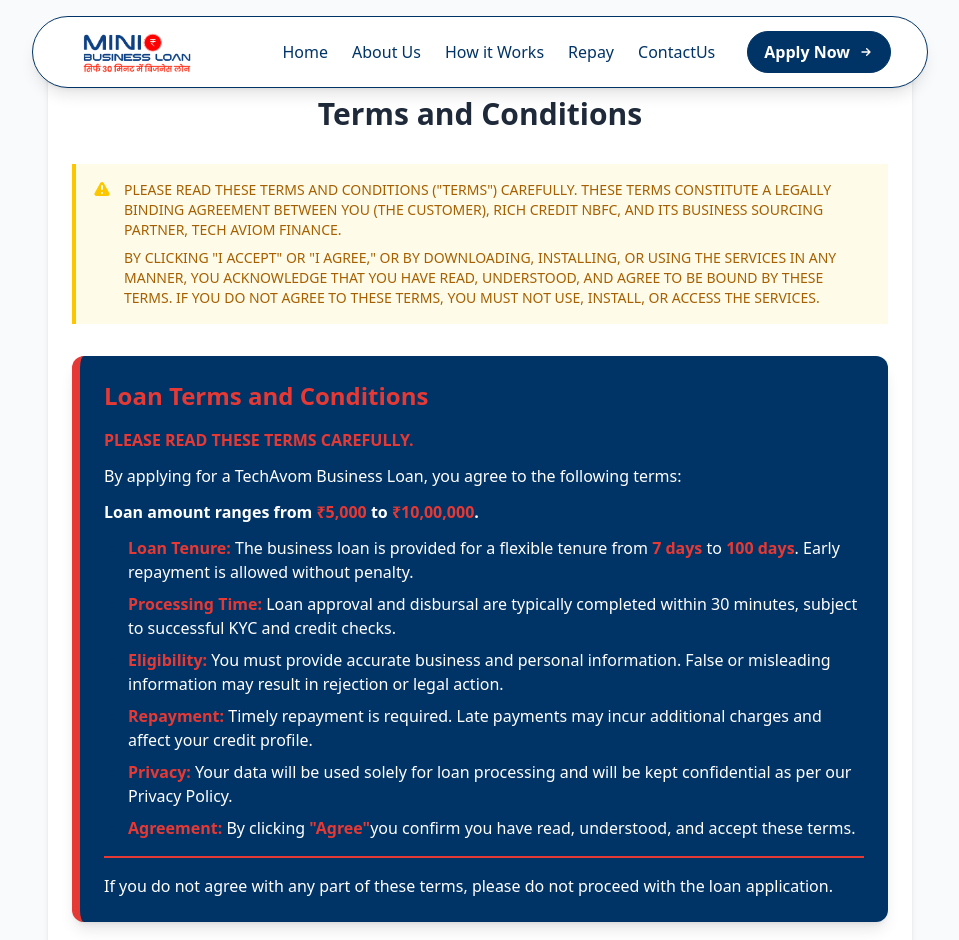
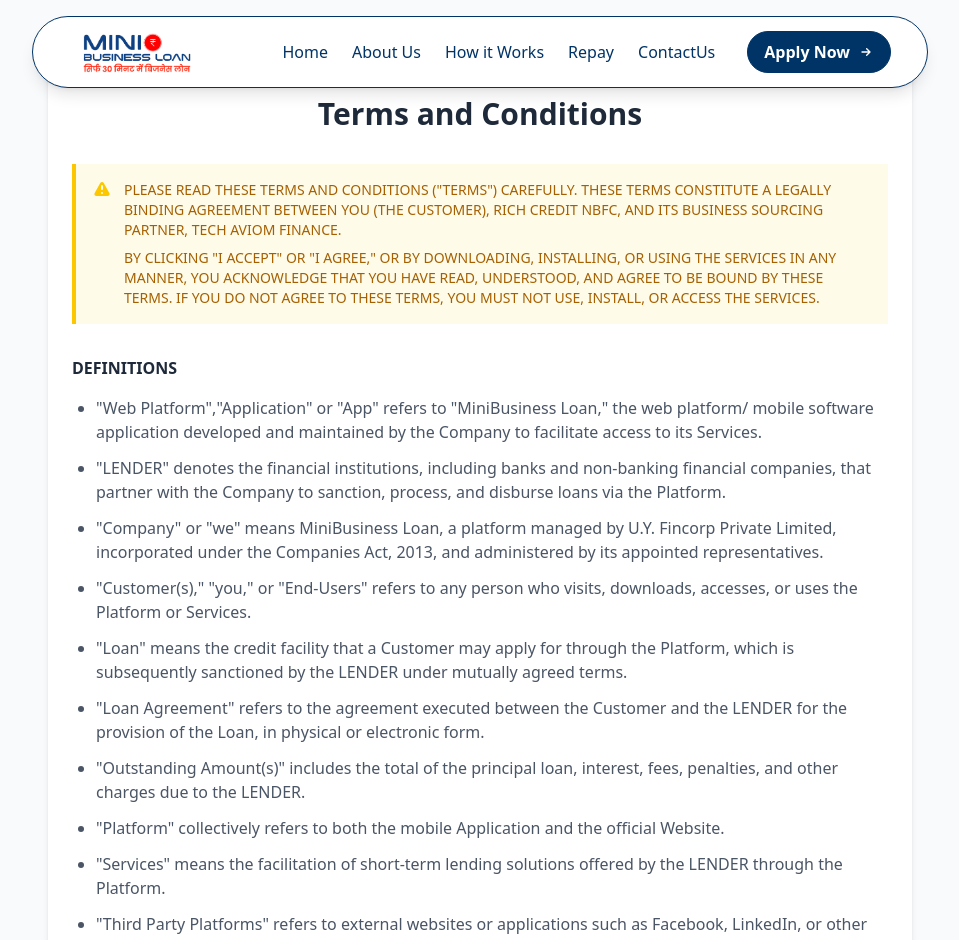
Before and after one commit to PremkushumMishra/minibusinessloan-frontend, a React (Vite) app: page /terms in a window 1280 px wide. Shown: the top 940 px of the page, without its empty margins (160-1119 px from the left). Built offline with nearby package versions, Linux system fonts and the light colour scheme.

Commit message:
update in footer

```diff
--- a/src/components/TalkingLoan.jsx
+++ b/src/components/TalkingLoan.jsx
@@ -18,7 +18,7 @@
           </h1>
           <p className="text-xl text-white mb-8">
             Get up to 10 Lacs Credit* <br />
-            <span className="text-xs text-gray-200">terms & conditions apply.</span>
+            <span className="text-[10px] text-gray-200">terms & conditions apply.</span>
           </p>
 
           <Link to="/mobile-verification">
--- a/src/components/TermsCondition.jsx
+++ b/src/components/TermsCondition.jsx
@@ -45,75 +45,11 @@
           </div>
 
           {/* Loan Terms Consent Section */}
-          <section className="mb-8 bg-[#003366] border-l-8 border-[#E53935] rounded-xl shadow-lg p-6">
-            <h2 className="text-2xl font-bold text-[#E53935] mb-4">
-              Loan Terms and Conditions
-            </h2>
-            <p className="text-[#E53935] font-bold mb-3">
-              PLEASE READ THESE TERMS CAREFULLY.
-            </p>
-            <p className="mb-3 text-white">
-              By applying for a TechAvom Business Loan, you agree to the
-              following terms:
-            </p>
-            <p className="mb-3 text-white font-semibold">
-              Loan amount ranges from{" "}
-              <span className="text-[#E53935] font-bold">₹5,000</span> to{" "}
-              <span className="text-[#E53935] font-bold">₹10,00,000</span>.
-            </p>
-            <ul className="list-disc pl-6 mb-3 text-white space-y-2 marker:text-[#003366]">
-              <li>
-                <span className="font-semibold text-[#E53935]">
-                  Loan Tenure:
-                </span>{" "}
-                The business loan is provided for a flexible tenure from{" "}
-                <span className="text-[#E53935] font-bold">7 days</span> to{" "}
-                <span className="text-[#E53935] font-bold">100 days</span>.
-                Early repayment is allowed without penalty.
-              </li>
-              <li>
-                <span className="font-semibold text-[#E53935]">
-                  Processing Time:
-                </span>{" "}
-                Loan approval and disbursal are typically completed within 30
-                minutes, subject to successful KYC and credit checks.
-              </li>
-              <li>
-                <span className="font-semibold text-[#E53935]">
-                  Eligibility:
-                </span>{" "}
-                You must provide accurate business and personal information.
-                False or misleading information may result in rejection or legal
-                action.
-              </li>
-              <li>
-                <span className="font-semibold text-[#E53935]">Repayment:</span>{" "}
-                Timely repayment is required. Late payments may incur additional
-                charges and affect your credit profile.
-              </li>
-              <li>
-                <span className="font-semibold text-[#E53935]">Privacy:</span>{" "}
-                Your data will be used solely for loan processing and will be
-                kept confidential as per our Privacy Policy.
-              </li>
-              <li>
-                <span className="font-semibold text-[#E53935]">Agreement:</span>{" "}
-                By clicking{" "}
-                <span className="text-[#E53935] font-bold">"Agree"</span>
-                you confirm you have read, understood, and accept these terms.
-              </li>
-            </ul>
-            <div className="border-t-2 border-[#E53935] my-4"></div>
-            <p className="text-white">
-              If you do not agree with any part of these terms, please do not
-              proceed with the loan application.
-            </p>
-          </section>
 
           <div className="space-y-8">
             {/* Definitions Section */}
             <section>
-              <h2 className="text-2xl font-semibold mb-4 text-gray-800">
+              <h2 className="text-1xl font-semibold mb-4 text-gray-800">
                 DEFINITIONS
               </h2>
               <ul className="list-disc pl-6 space-y-3 text-gray-600">
@@ -181,7 +117,7 @@
 
             {/* Description of Services Section */}
             <section>
-              <h2 className="text-2xl font-semibold mb-4 text-gray-800">
+              <h2 className="text-1xl font-semibold mb-4 text-gray-800">
                 DESCRIPTION OF SERVICES
               </h2>
               <div className="space-y-4 text-gray-600">
@@ -263,7 +199,7 @@
 
             {/* Consent for Communication Section */}
             <section>
-              <h2 className="text-2xl font-semibold mb-4 text-gray-800">
+              <h2 className="text-1xl font-semibold mb-4 text-gray-800">
                 CONSENT FOR COMMUNICATION
               </h2>
               <p className="text-gray-600">
@@ -344,7 +280,7 @@
 
             {/* Termination Section */}
             <section>
-              <h2 className="text-2xl font-semibold mb-4 text-gray-800">
+              <h2 className="text-1xl font-semibold mb-4 text-gray-800">
                 TERMINATION
               </h2>
               <div className="space-y-4 text-gray-600">
@@ -383,7 +319,7 @@
 
             {/* Indemnity Section */}
             <section>
-              <h2 className="text-2xl font-semibold mb-4 text-gray-800">
+              <h2 className="text-1xl font-semibold mb-4 text-gray-800">
                 INDEMNITY
               </h2>
               <p className="text-gray-600">
@@ -400,7 +336,7 @@
 
             {/* Limitations of Liability Section */}
             <section>
-              <h2 className="text-2xl font-semibold mb-4 text-gray-800">
+              <h2 className="text-1xl font-semibold mb-4 text-gray-800">
                 LIMITATIONS OF LIABILITY
               </h2>
               <div className="space-y-4 text-gray-600">
@@ -438,7 +374,7 @@
 
             {/* Force Majeure Section */}
             <section>
-              <h2 className="text-2xl font-semibold mb-4 text-gray-800">
+              <h2 className="text-1xl font-semibold mb-4 text-gray-800">
                 FORCE MAJEURE
               </h2>
               <p className="text-gray-600">
@@ -459,7 +395,7 @@
 
             {/* Your Rights Section */}
             <section>
-              <h2 className="text-2xl font-semibold mb-4 text-gray-800">
+              <h2 className="text-1xl font-semibold mb-4 text-gray-800">
                 YOUR RIGHTS
               </h2>
               <div className="space-y-6">
@@ -505,7 +441,7 @@
 
             {/* Changes to Terms Section */}
             <section>
-              <h2 className="text-2xl font-semibold mb-4 text-gray-800">
+              <h2 className="text-1xl font-semibold mb-4 text-gray-800">
                 CHANGES TO TERMS
               </h2>
               <p className="text-gray-600">
@@ -521,7 +457,7 @@
 
             {/* Contact Information Section */}
             <section className="bg-gray-50 p-6 rounded-lg">
-              <h2 className="text-2xl font-semibold mb-6 text-gray-800">
+              <h2 className="text-2xl font-bold mb-6 text-gray-800">
                 Contact Information
               </h2>
               <div className="space-y-6">
@@ -530,11 +466,19 @@
                     Grievance Redressal Officer
                   </h3>
                   <div className="space-y-2 text-gray-600">
-                    {/* <p>Name: Swati Aggarwal</p> */}
-                    <p>Contact: +91-7814447895</p>
-                    <p>Email: info@minibusinessloan.com</p>
+                    <p>Email: grievance.redressal@richcredit.in </p>
                   </div>
                 </div>
+
+                <div>
+                  <h3 className="text-xl font-semibold mb-3 text-gray-800">
+                    Richcredit Nodal Officer{" "}
+                  </h3>
+                  <div className="space-y-2 text-gray-600">
+                    <p>Email: info@richcredit.in </p>
+                  </div>
+                </div>
+
                 <div>
                   <h3 className="text-xl font-semibold mb-3 text-gray-800">
                     General Contact
@@ -563,6 +507,11 @@
               </div>
             </section>
           </div>
+
+          <p className="text-xl text-white mb-8">
+            Get up to 10 Lacs Credit* <br />
+            <span className="text-[10px] text-gray-200">terms & conditions apply.</span>
+          </p>
         </div>
       </div>
     </div>
```
Lines whose indentation alone changed are shown as unchanged.
